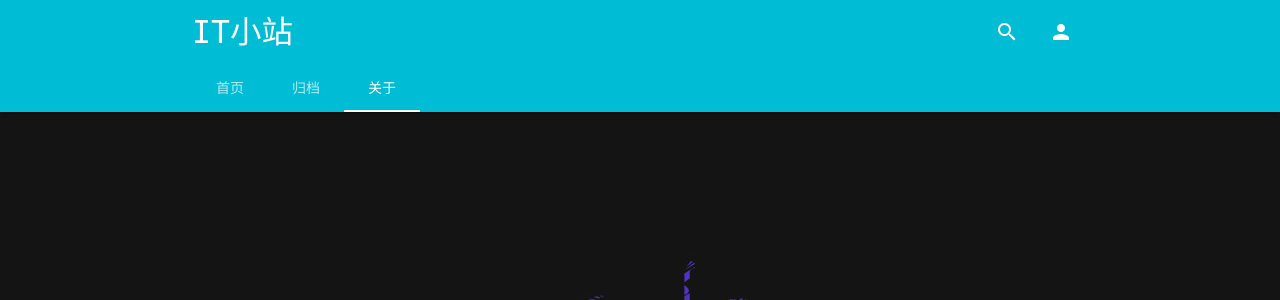
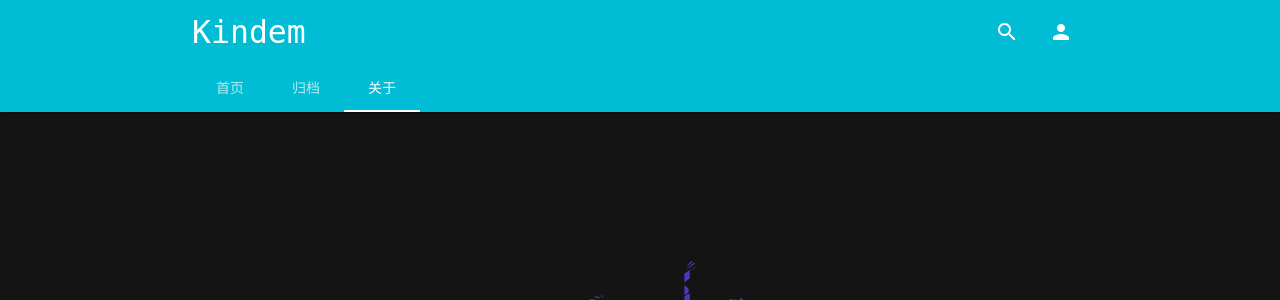
Before and after one commit to FlyAndNotDown/Blog, a Django app: page /about in a window 1280 px wide. Shown: the top 300 px of the page. Run offline with Django 3.2, Linux system fonts and the light colour scheme; some libraries are stand-ins or nearby versions.

Commit message:
改名改名!

```diff
--- a/main/views.py
+++ b/main/views.py
@@ -22,9 +22,9 @@ def index__normal(request):
     index_render = IndexRender(1)
     return render(request, 'main/index.html', context={
         'header': Header(
-            title='首页_IT小站_专注技术的小博客',
-            description='IT小站，专注技术的小博客，这里有你想学的技术，有众多干货分享。',
-            keywords='it,it小站'
+            title='首页_Kindem的博客_专注技术的小博客',
+            description='Kindem的博客，专注技术的小博客，这里有你想学的技术，有众多干货分享。',
+            keywords='kindem,kindem的博客'
         ),
         'page_info': index_render.get_page_info(),
         'post_list': index_render.get_post_list(),
@@ -37,9 +37,9 @@ def index__param(request, page):
     index_render = IndexRender(page)
     return render(request, 'main/index.html', context={
         'header': Header(
-            title='首页_IT小站_专注技术的小博客',
-            description='IT小站，专注技术的小博客，这里有你想学的技术，有众多干货分享。',
-            keywords='it,it小站'
+            title='首页_Kindem的博客_专注技术的小博客',
+            description='Kindem的博客，专注技术的小博客，这里有你想学的技术，有众多干货分享。',
+            keywords='kindem,kindem的博客'
         ),
         'page_info': index_render.get_page_info(),
         'post_list': index_render.get_post_list(),
@@ -53,9 +53,9 @@ def archive(request):
     archive_render = ArchiveRender()
     return render(request, 'main/archive.html', context={
         'header': Header(
-            title='首页_IT小站_专注技术的小博客',
-            keywords='it,it小站',
-            description='IT小站，专注技术的小博客，这里有你想学的技术，有众多干货分享。'
+            title='归档_Kindem的博客_专注技术的小博客',
+            description='Kindem的博客，专注技术的小博客，这里有你想学的技术，有众多干货分享。',
+            keywords='kindem,kindem的博客,归档'
         ),
         'posts_evert_year': archive_render.get_posts_every_year(),
         'slogan_box': ArchiveSloganBox()
@@ -67,9 +67,9 @@ def archive(request):
 def about(request):
     return render(request, 'main/about.html', context={
         'header': Header(
-            title='首页_IT小站_专注技术的小博客',
-            keywords='it,it小站',
-            description='IT小站，专注技术的小博客，这里有你想学的技术，有众多干货分享。'
+            title='关于_Kindem的博客_专注技术的小博客',
+            description='Kindem的博客，专注技术的小博客，这里有你想学的技术，有众多干货分享。',
+            keywords='kindem,kindem的博客,关于'
         ),
         'slogan_box': AboutSloganBox(),
         'introduction_box': AboutIntroductionBox(),
@@ -98,7 +98,7 @@ def post(request, pk):
     else:
         return render(request, 'main/post.html', context={
             'header': Header(
-                title=post_render.get_post().title + '_IT小站_专注技术的小博客',
+                title=post_render.get_post().title + '_Kindem的博客_专注技术的小博客',
                 description=post_render.get_post().excerpt,
                 keywords=post_render.get_post().keywords
             ),
--- a/templates/main/about.html
+++ b/templates/main/about.html
@@ -8,7 +8,7 @@
 {% block navbar %}
     <nav class="nav-extended cyan">
         <div class="nav-wrapper container">
-            <a href="http://www.kindemh.cn/" class="brand-logo">IT小站</a>
+            <a href="http://www.kindemh.cn/" class="brand-logo">Kindem</a>
             <ul class="right">
                 <li><a href="#"><i class="material-icons">search</i></a></li>
                 <li class="hide-on-med-and-down"><a href="http://www.kindemh.cn/message"><i class="material-icons">person</i></a></li>
--- a/templates/main/archive.html
+++ b/templates/main/archive.html
@@ -8,7 +8,7 @@
 {% block navbar %}
     <nav class="nav-extended cyan">
         <div class="nav-wrapper container">
-            <a href="/" class="brand-logo">IT小站</a>
+            <a href="/" class="brand-logo">Kindem</a>
             <ul class="right">
                 <li><a href="#"><i class="material-icons">search</i></a></li>
                 <li class="hide-on-med-and-down"><a href="/message"><i class="material-icons">person</i></a></li>
--- a/templates/main/index.html
+++ b/templates/main/index.html
@@ -8,7 +8,7 @@
 {% block navbar %}
     <nav class="nav-extended cyan">
         <div class="nav-wrapper container">
-            <a href="http://www.kindemh.cn" class="brand-logo">IT小站</a>
+            <a href="http://www.kindemh.cn" class="brand-logo">Kindem</a>
             <ul class="right">
                 <li><a href="#"><i class="material-icons">search</i></a></li>
                 <li class="hide-on-med-and-down"><a href="/message"><i class="material-icons">person</i></a></li>
```
Also changed, not shown: templates/main/kadmin/login.html (added, +18 -0 lines), main/static/main/css/kadmin/login.css (added).
